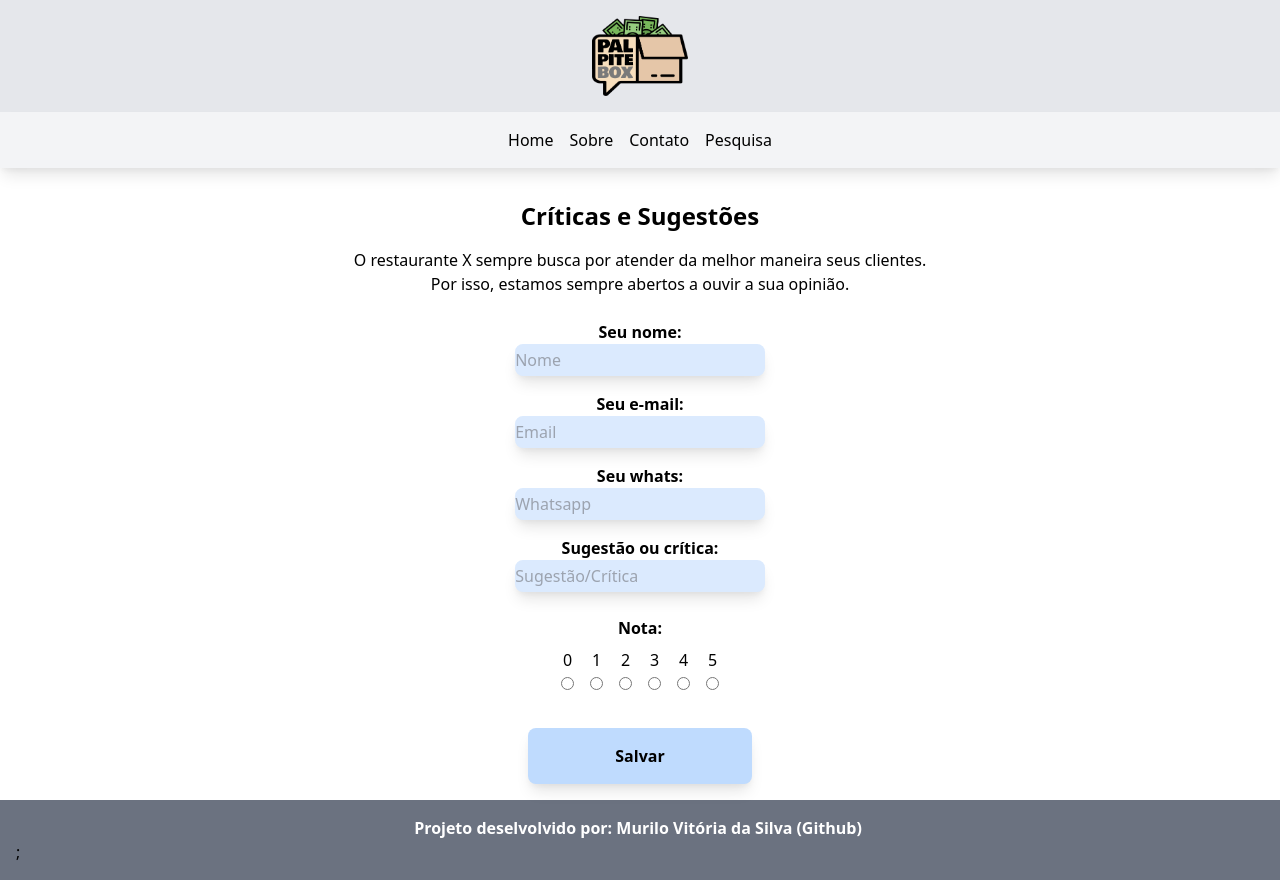
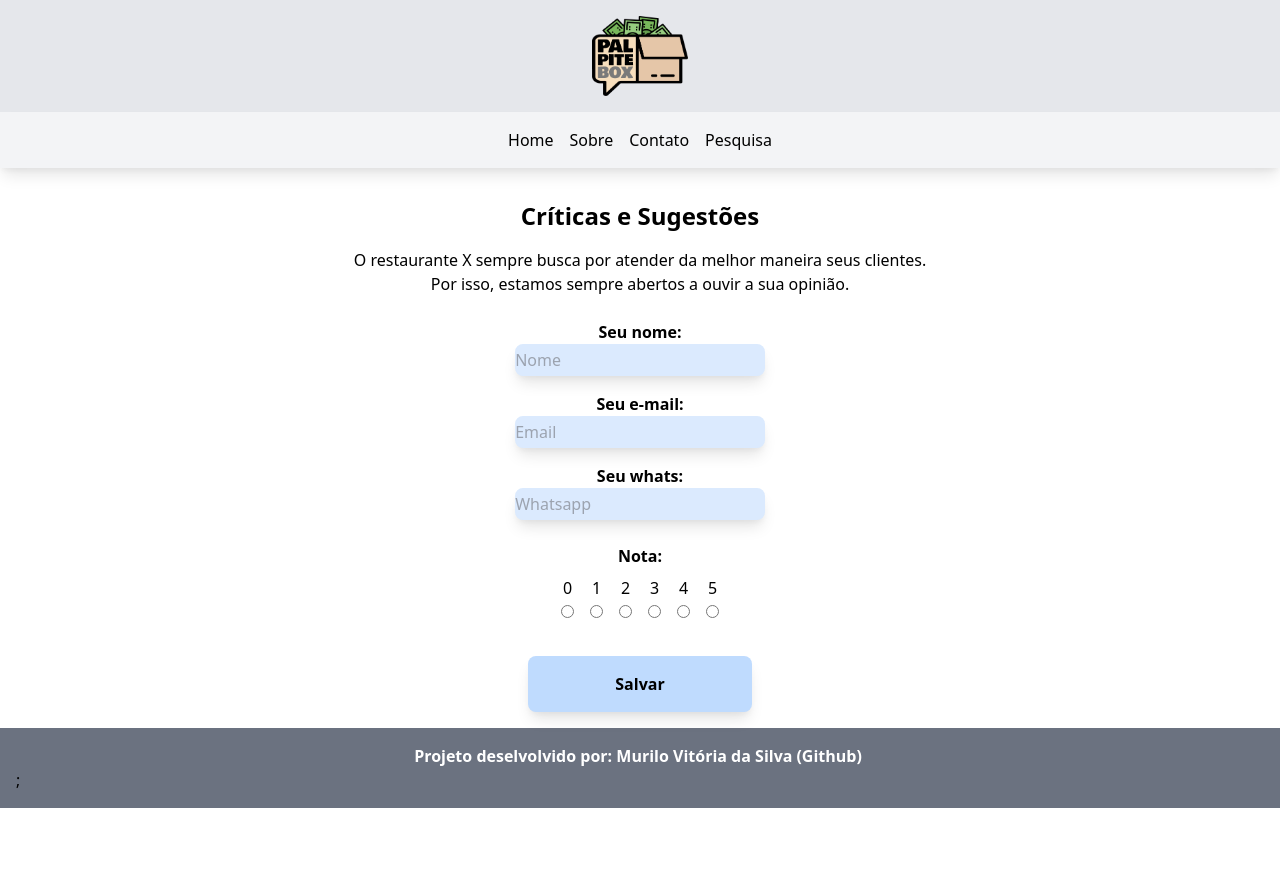
Before and after one commit to MuriloVS/PalpiteBox, a Next.js app: page /pesquisa in a window 1280 px wide. After the commit the page ends 808 px from the top, so only its background shows below. Built offline with nearby package versions, Linux system fonts and the light colour scheme.

Commit message:
env local

```diff
--- a/pages/api/get-promo.jsx
+++ b/pages/api/get-promo.jsx
@@ -1,13 +1,13 @@
 import { GoogleSpreadsheet } from 'google-spreadsheet';
-import credentials from '../../credentials.json';
 
-const doc = new GoogleSpreadsheet(
-  '1sUj7Y6p8gH69dLxjgcisH7WXlo2mzd8a9DhqhB3WPBI'
-);
+const doc = new GoogleSpreadsheet(process.env.SHEET_ID);
 
 export default async (req, res) => {
   try {
-    await doc.useServiceAccountAuth(credentials);
+    await doc.useServiceAccountAuth({
+      client_email: process.env.SHEET_EMAIL,
+      private_key: process.env.SHEET_KEY,
+    });
     await doc.loadInfo();
 
     const sheet = doc.sheetsByIndex[2];
--- a/pages/api/save.jsx
+++ b/pages/api/save.jsx
@@ -1,14 +1,14 @@
 import RetornaData, { RetornaCupom } from '../../utils/data';
 import { GoogleSpreadsheet } from 'google-spreadsheet';
-import credentials from '../../credentials.json';
 
-const doc = new GoogleSpreadsheet(
-  '1sUj7Y6p8gH69dLxjgcisH7WXlo2mzd8a9DhqhB3WPBI'
-);
+const doc = new GoogleSpreadsheet(process.env.SHEET_ID);
 
 export default async (req, res) => {
   try {
-    await doc.useServiceAccountAuth(credentials);
+    await doc.useServiceAccountAuth({
+      client_email: process.env.SHEET_EMAIL,
+      private_key: process.env.SHEET_KEY,
+    });
     await doc.loadInfo();
 
     const sheet2 = doc.sheetsByIndex[2];
--- a/pages/pesquisa.jsx
+++ b/pages/pesquisa.jsx
@@ -87,18 +87,9 @@ function PesquisaPage() {
               className='block h-8 mx-auto md:w-1/5 sm:w-4/5 bg-blue-100 rounded-lg shadow-lg'
             ></input>
           </div>
-          <div className='py-2'>
-            <label className='px-2 font-bold'>Sugestão ou crítica:</label>
-            <input
-              placeholder='Sugestão/Crítica'
-              type='text'
-              className='block h-8 mx-auto md:w-1/5 sm:w-4/5 bg-blue-100 rounded-lg shadow-lg'
-            ></input>
-          </div>
           <div className='mt-4'>
             <label className='px-2 font-bold'>Nota:</label>{' '}
           </div>
-
           <div>
             {notas.map((nota) => {
               return (
```
Also changed, not shown: 2 other files (tests, documents, lock files or other folders).
